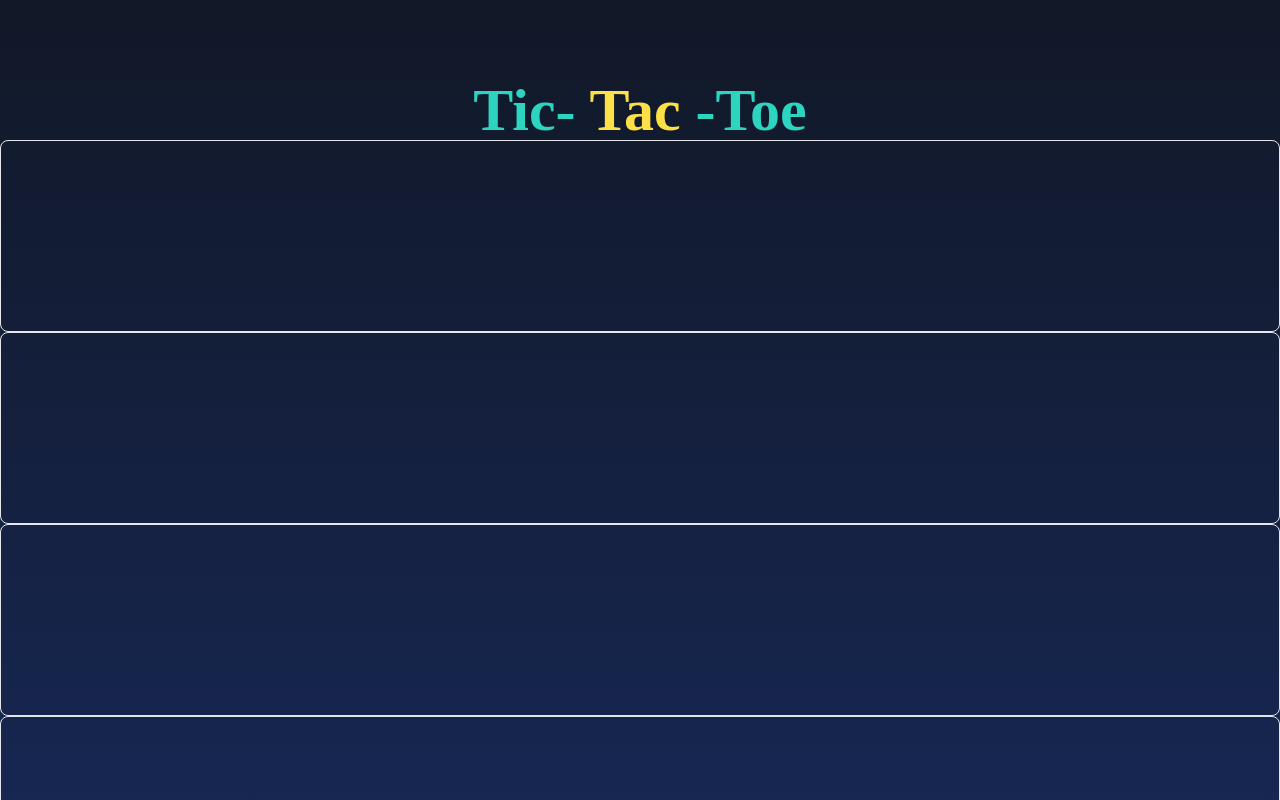
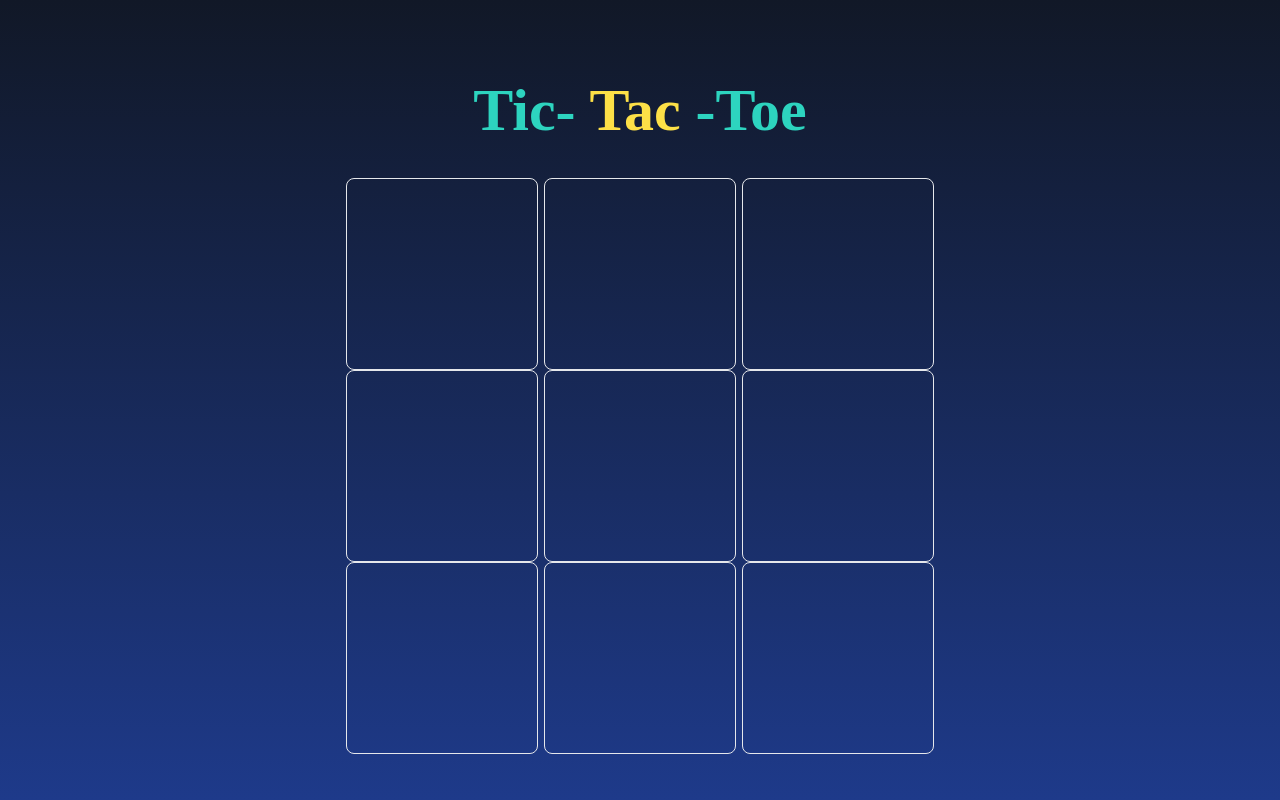
Before and after one commit to JuanMaAl/TicTacToe-Angular, an Angular app: page / in a window 1280 px wide. Shown: the top 800 px of the page. Built offline with nearby package versions, Linux system fonts and the light colour scheme.

Commit message:
board.component.css estilos y error en game.service.ts método createBoard

```diff
--- a/src/app/board/board.component.css
+++ b/src/app/board/board.component.css
@@ -0,0 +1,13 @@
+section {
+    width: 600px;
+    display: flex;
+    justify-content: space-evenly;
+    align-content: space-between;
+    align-items: center;
+    margin: 3% auto 50px auto;
+    flex-wrap: wrap;
+}
+
+.square-container {
+    flex: 0 0 32%;
+}
--- a/src/app/game.service.ts
+++ b/src/app/game.service.ts
@@ -29,7 +29,7 @@ export class GameService {
   createBoard(){
     let board = [];
     for (let i = 0; i < 9; i++){
-      board.push({id:1, state:null});
+      board.push({id: i, state:null});
     };//fin for
     return board;
   }//fin createBoard
```
